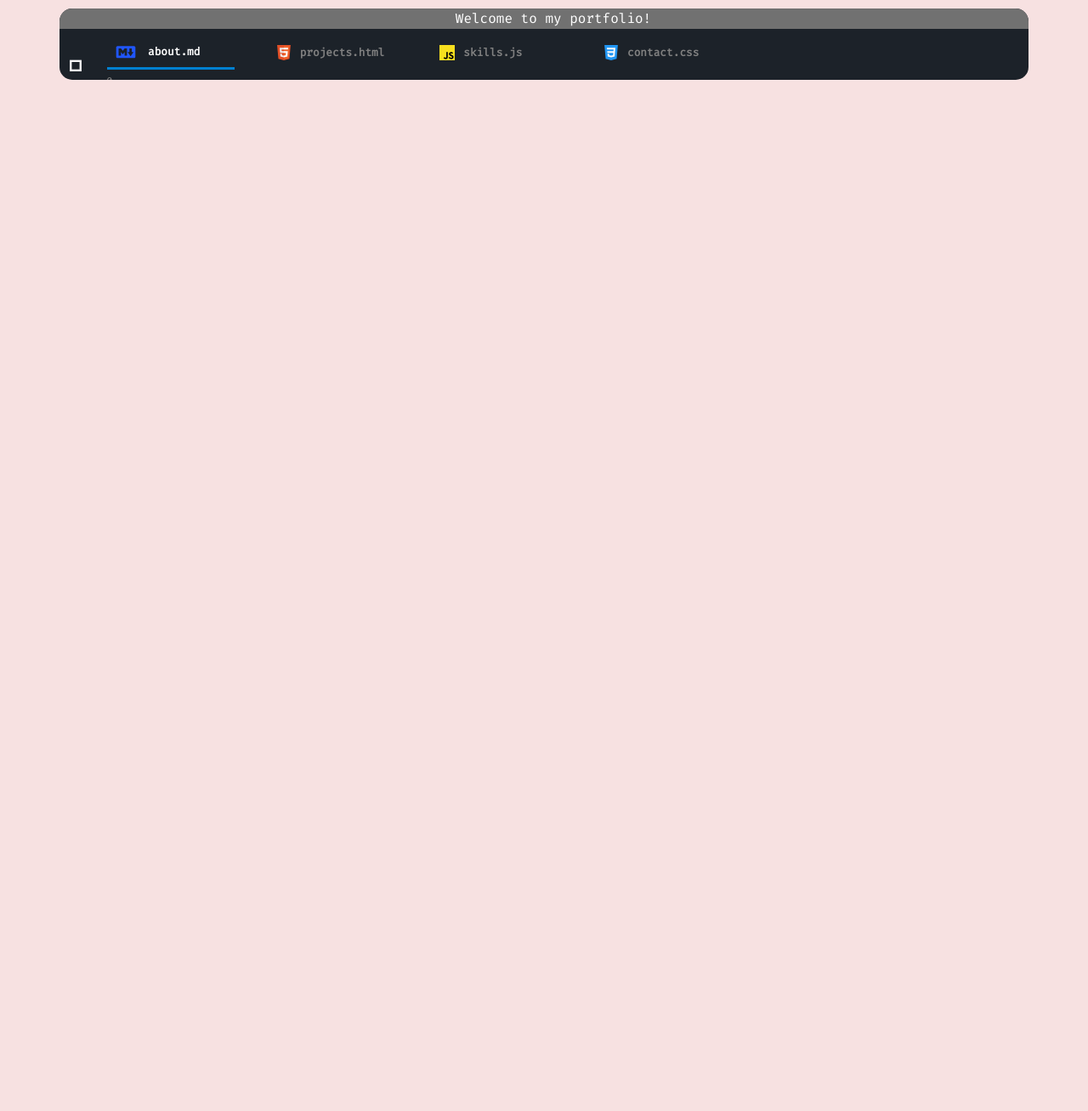
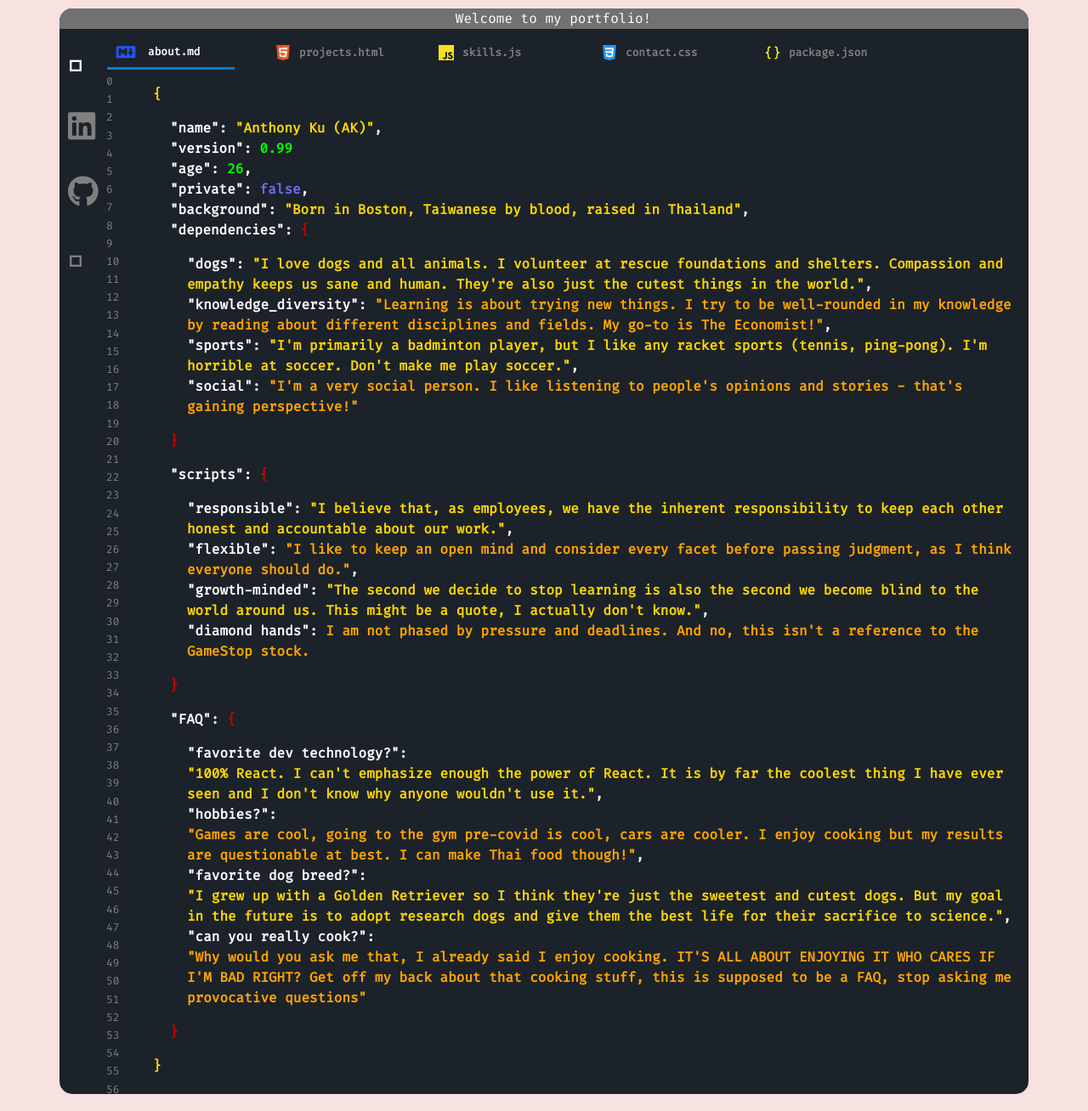
Before and after one commit to anthonyycku/anthonyycku.github.io, a React (Create React App) app: page /package in a window 1280 px wide. Shown: the whole page at 85% size. Before the commit the page ends 800 px from the top, so only its background shows below. Built offline with nearby package versions, Linux system fonts and the light colour scheme.

Commit message:
added json

```diff
--- a/src/App.css
+++ b/src/App.css
@@ -122,6 +122,10 @@ hr {
     filter: invert(21%) sepia(75%) saturate(6615%) hue-rotate(224deg) brightness(98%) contrast(103%);
 }
 
+.packagejson {
+    filter: invert(88%) sepia(61%) saturate(3762%) hue-rotate(358deg) brightness(106%) contrast(103%);
+}
+
 .header img {
     margin-right: 10px;
 }
@@ -230,12 +234,20 @@ hr {
     color: rgb(205, 0, 0);
 }
 
+.orange {
+    color: orange;
+}
+
 .indent1 {
     padding-left: 20px;
 }
 
 .indent2 {
     padding-left: 40px;
+}
+
+.indent3 {
+    padding-left: 60px;
 }
 
 #skillspage ul {
--- a/src/App.js
+++ b/src/App.js
@@ -11,6 +11,7 @@ import Contact from "./components/pages/Contact"
 import Projects from "./components/pages/Projects"
 import HeaderBar from "./components/HeaderBar"
 import Links from "./components/Links"
+import Package from "./components/pages/Package"
 
 function App() {
 
@@ -19,30 +20,43 @@ function App() {
     let projects = document.getElementById("projects");
     let skills = document.getElementById("skills");
     let contact = document.getElementById("contact");
+    let packagejson = document.getElementById("package");
 
     about.addEventListener("click", () => {
       about.classList.add("activated")
       projects.classList.remove("activated")
       skills.classList.remove("activated")
       contact.classList.remove("activated")
+      packagejson.classList.remove("activated")
     })
     projects.addEventListener("click", () => {
       projects.classList.add("activated")
       skills.classList.remove("activated")
       contact.classList.remove("activated")
       about.classList.remove("activated")
+      packagejson.classList.remove("activated")
     })
     skills.addEventListener("click", () => {
       skills.classList.add("activated")
       contact.classList.remove("activated")
       about.classList.remove("activated")
       projects.classList.remove("activated")
+      packagejson.classList.remove("activated")
     })
     contact.addEventListener("click", () => {
       contact.classList.add("activated")
       about.classList.remove("activated")
       projects.classList.remove("activated")
       skills.classList.remove("activated")
+      packagejson.classList.remove("activated")
+    })
+    packagejson.addEventListener("click", () => {
+      packagejson.classList.add("activated")
+      contact.classList.remove("activated")
+      about.classList.remove("activated")
+      projects.classList.remove("activated")
+      skills.classList.remove("activated")
+
     })
 
   }, [])
@@ -84,6 +98,10 @@ function App() {
             <Route exact path="/contact">
               <Contact />
             </Route>
+            {/* Package.json */}
+            <Route exact path="/package">
+              <Package />
+            </Route>
 
           </Switch>
         </div>
--- a/src/components/Nav.js
+++ b/src/components/Nav.js
@@ -5,7 +5,7 @@ export default function Nav(props) {
 
     return (
         <div className="row navRow">
-            <div className="col-sm-8 navbar">
+            <div className="col-sm-10 navbar">
                 <Link to="/" style={{ textDecoration: "none" }}>
                     <button id="about" className="header activated">
                         <img className="filter-markdown" src="markdown.svg" />
@@ -30,6 +30,12 @@ export default function Nav(props) {
                     contact.css
                 </button>
                 </Link>
+                <Link to="package" style={{ textDecoration: "none" }}>
+                    <button id="package" className="header">
+                        <img className="htmlheader packagejson" src="code.svg" />
+                    package.json
+                </button>
+                </Link>
             </div>
 
         </div>
--- /dev/null
+++ b/src/components/pages/Package.js
@@ -0,0 +1,83 @@
+import "../../App.css"
+
+export default function Package(props) {
+    return <div id="contactpage">
+
+        <p className="indent1">
+            <span className="gold">{"{"}</span>
+        </p>
+
+        <p className="indent2">
+            "name": <span className="gold">"Anthony Ku (AK)"</span>,
+            <br />
+            "version": <span className="green">0.99</span>
+            <br />
+            "age": <span className="green">26</span>,
+            <br />
+            "private": <span className="blue">false</span>,
+            <br />
+            "background": <span className="gold">"Born in Boston, Taiwanese by blood, raised in Thailand"</span>,
+            <br />
+            "dependencies": <span className="red">{"{"}</span>
+        </p>
+        <p className="indent3">
+            "dogs": <span className="gold">"I love dogs and all animals. I volunteer at rescue foundations and shelters. Compassion and empathy keeps us sane and human. They're also just the cutest things in the world."</span>,
+            <br />
+            "knowledge_diversity": <span className="orange">"Learning is about trying new things. I try to be well-rounded in my knowledge by reading about different disciplines and fields. My go-to is The Economist!"</span>,
+            <br />
+            "sports": <span className="gold">"I'm primarily a badminton player, but I like any racket sports (tennis, ping-pong). I'm horrible at soccer. Don't make me play soccer."</span>,
+            <br />
+            "social": <span className="orange">"I'm a very social person. I like listening to people's opinions and stories - that's gaining perspective!"</span>
+        </p>
+        <p className="indent2">
+            <span className="red">{"}"}</span>
+        </p>
+        {/*  */}
+        <p className="indent2">
+            "scripts": <span className="red">{"{"}</span>
+        </p>
+        <p className="indent3">
+            "responsible": <span className="gold">"I believe that, as employees, we have the inherent responsibility to keep each other honest and accountable about our work."</span>,
+            <br />
+            "flexible": <span className="orange">"I like to keep an open mind and consider every facet before passing judgment, as I think everyone should do."</span>,
+            <br />
+            "growth-minded": <span className="gold">"The second we decide to stop learning is also the second we become blind to the world around us. This might be a quote, I actually don't know."</span>,
+            <br />
+            "diamond hands": <span className="orange">I am not phased by pressure and deadlines. And no, this isn't a reference to the GameStop stock.</span>
+        </p>
+        <p className="indent2">
+            <span className="red">{"}"}</span>
+        </p>
+        {/*  */}
+
+        <p className="indent2">
+            "FAQ": <span className="red">{"{"}</span>
+        </p>
+        <p className="indent3">
+            "favorite dev technology?":
+            <br />
+            <span className="gold">"100% React. I can't emphasize enough the power of React. It is by far the coolest thing I have ever seen and I don't know why anyone wouldn't use it."</span>,
+            <br />
+            "hobbies?":
+            <br />
+            <span className="orange">"Games are cool, going to the gym pre-covid is cool, cars are cooler. I enjoy cooking but my results are questionable at best. I can make Thai food though!"</span>,
+            <br />
+            "favorite dog breed?":
+            <br />
+            <span className="gold">"I grew up with a Golden Retriever so I think they're just the sweetest and cutest dogs. But my goal in the future is to adopt research dogs and give them the best life for their sacrifice to science."</span>,
+            <br />
+            "can you really cook?":
+            <br />
+            <span className="orange">"Why would you ask me that, I already said I enjoy cooking.  IT'S ALL ABOUT ENJOYING IT WHO CARES IF I'M BAD RIGHT? Get off my back about that cooking stuff, this is supposed to be a FAQ, stop asking me provocative questions"</span>
+
+        </p>
+        <p className="indent2">
+            <span className="red">{"}"}</span>
+        </p>
+        {/*  */}
+
+        <p className="indent1">
+            <span className="gold">{"}"}</span>
+        </p>
+    </div>
+}
```
Also changed, not shown: public/code.svg (added).
